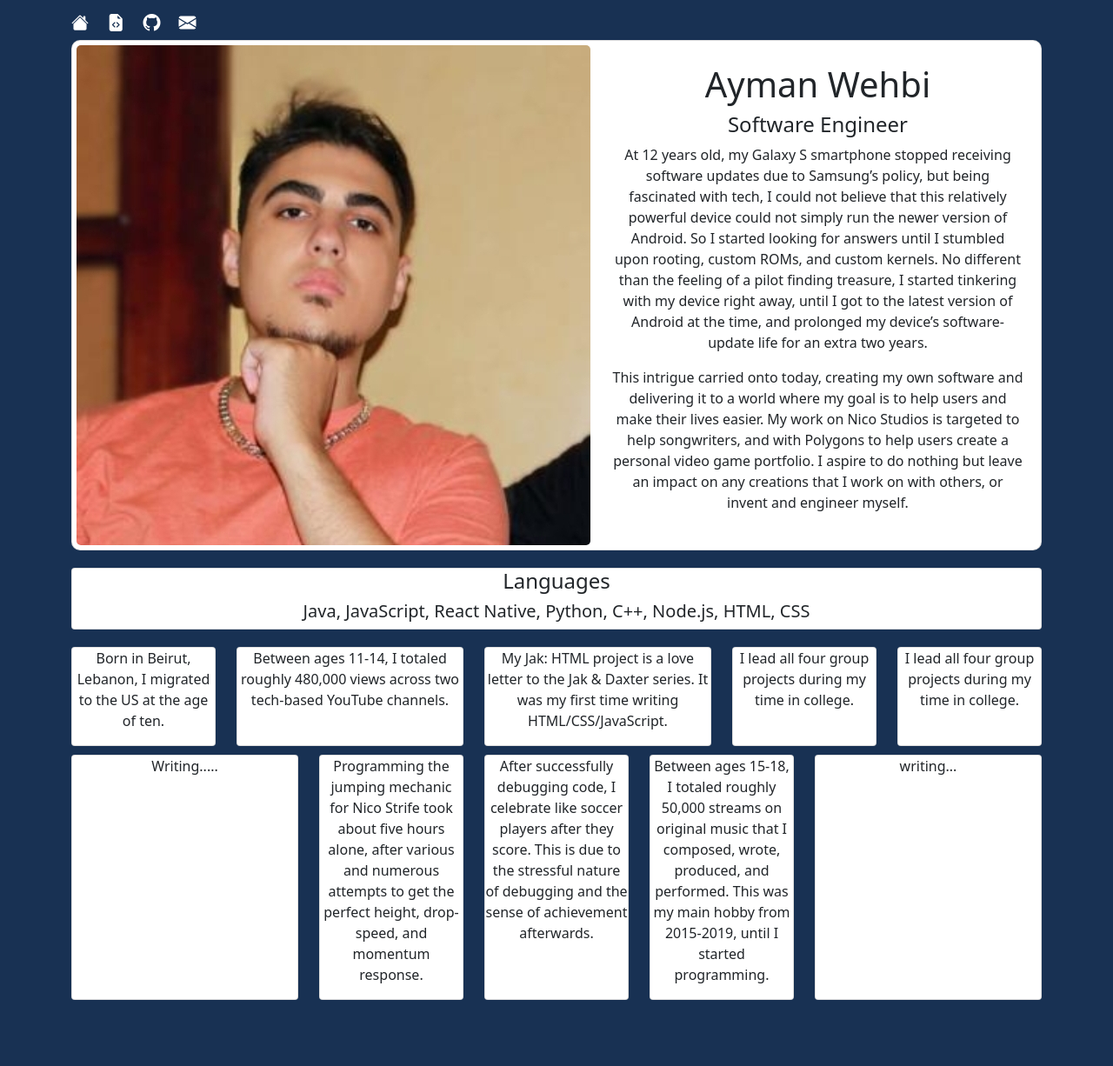
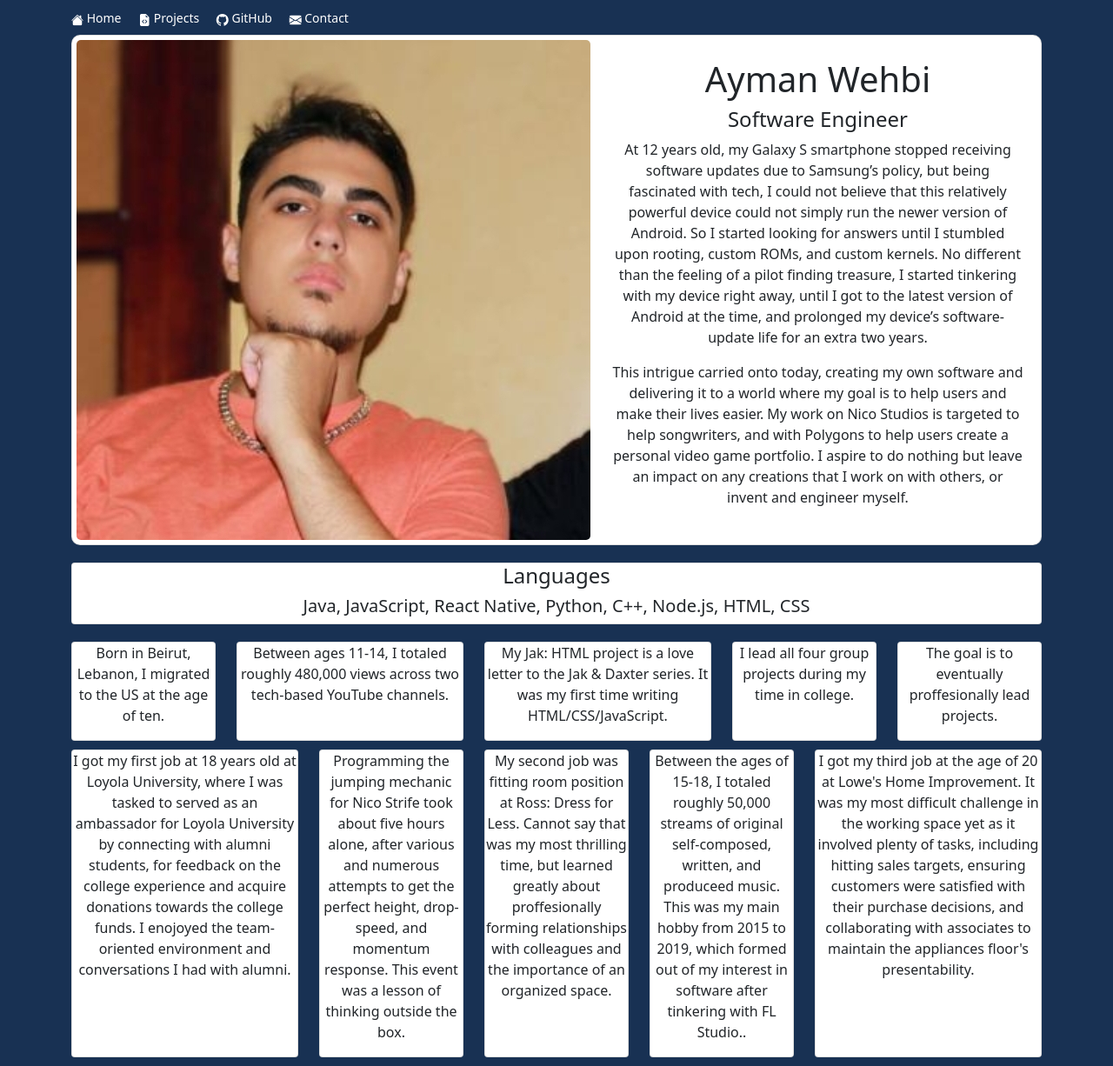
Before and after one commit to ayman-wehbi/Portfolio, a plain HTML site: page about.html in a window 1280 px wide. Shown: the whole page at 87% size. Before the commit the page ends 1160 px from the top, so only its background shows below. Drawn offline with Linux system fonts and the light colour scheme; files whose address does not match are found by name; a web font is replaced by a local one.

Commit message:
Add files via upload

```diff
--- a/about.html
+++ b/about.html
@@ -21,22 +21,29 @@
     <nav class="navbar navbar-default" role="navigation" style="background-color: #183153;">
         <div class="container">
             <div class="navbar-header">
-                <!-- Links to different pages with icons -->
-                <a class="navbar-brand" href="index.html">
-                    <i class="bi bi-house-fill" style="color: white;"></i>
+                <!-- Links to different pages with icons and labels -->
+                <a class="navbar-brand" href="index.html" style="color: white; font-size: 14px;">
+                    <i class="bi bi-house-fill" style="color: white;"></i> Home
                 </a>
-                <a class="navbar-brand" href="projects.html">
-                    <i class="bi bi-file-earmark-code-fill" style="color: white;"></i>
+                <a class="navbar-brand" href="projects.html" style="color: white; font-size: 14px;">
+                    <i class="bi bi-file-earmark-code-fill" style="color: white;"></i> Projects
                 </a>
-                <a class="navbar-brand" href="https://github.com/ayman-wehbi">
-                    <i class="bi bi-github" style="color: white;"></i>
+                <a class="navbar-brand" href="https://github.com/ayman-wehbi" style="color: white; font-size: 14px;">
+                    <i class="bi bi-github" style="color: white;"></i> GitHub
                 </a>
-                <a class="navbar-brand" href="contact.html">
-                    <i class="bi bi-envelope-fill" style="color: white;"></i>
+                <a class="navbar-brand" href="contact.html" style="color: white; font-size: 14px;">
+                    <i class="bi bi-envelope-fill" style="color: white;"></i> Contact
                 </a>
             </div>
         </div>
     </nav>
+
+
+
+
+
+
+
 
     <!-- Main content container -->
     <main class="container text-center" id="content">
@@ -96,7 +103,7 @@
             <!-- Fact #6 -->
             <div class="col-md-2">
                 <div class="card align-self-start" style="height: 100%;">
-                    <p>I lead all four group projects during my time in college.</p>
+                    <p>The goal is to eventually proffesionally lead projects.</p>
                 </div>
             </div>
         </div>
@@ -105,14 +112,14 @@
             <!-- Fact #7 -->
             <div class="col-md-3">
                 <div class="card" style="height: 100%;">
-                    <p>Writing.....</p>
+                    <p>I got my first job at 18 years old at Loyola University, where I was tasked to served as an ambassador for Loyola University by connecting with alumni students, for feedback on the college experience and acquire donations towards the college funds. I enojoyed the team-oriented environment and conversations I had with alumni.</p>
                 </div>
             </div>
 
             <!-- Fact #10 -->
             <div class="col-md-2">
                 <div class="card" style="height: 100%;">
-                    <p>Programming the jumping mechanic for Nico Strife took about five hours alone, after various and numerous attempts to get the perfect height, drop-speed, and momentum response.</p>
+                    <p>Programming the jumping mechanic for Nico Strife took about five hours alone, after various and numerous attempts to get the perfect height, drop-speed, and momentum response. This event was a lesson of thinking outside the box.</p>
                 </div>
             </div>
 
@@ -122,21 +129,21 @@
                 <!-- Fact #2 -->
                 <div class="col-md-2">
                     <div class="card align-self-start" style="height: 100%;">
-                        <p>After successfully debugging code, I celebrate like soccer players after they score. This is due to the stressful nature of debugging and the sense of achievement afterwards.</p>
+                        <p>My second job was fitting room position at Ross: Dress for Less. Cannot say that was my most thrilling time, but learned greatly about proffesionally forming relationships with colleagues and the importance of an organized space.</p>
                     </div>
                 </div>
 
             <!-- Fact #8 -->
             <div class="col-md-2">
                 <div class="card align-self-start" style="height: 100%;">
-                    <p>Between ages 15-18, I totaled roughly 50,000 streams on original music that I composed, wrote, produced, and performed. This was my main hobby from 2015-2019, until I started programming.</p>
+                    <p>Between the ages of 15-18, I totaled roughly 50,000 streams of original self-composed, written, and produceed music. This was my main hobby from 2015 to 2019, which formed out of my interest in software after tinkering with FL Studio..</p>
                 </div>
             </div>
 
             <!-- Fact #9 -->
             <div class="col-md-3">
                 <div class="card" style="height: 100%;">
-                    <p>writing...</p>
+                    <p>I got my third job at the age of 20 at Lowe's Home Improvement. It was my most difficult challenge in the working space yet as it involved plenty of tasks, including hitting sales targets, ensuring customers were satisfied with their purchase decisions, and collaborating with associates to maintain the appliances floor's presentability.</p>
                 </div>
             </div>
         </div>
```
Also changed, not shown: contact.html (+9 -8 lines), index.html (+6 -6 lines), projects.html (+12 -43 lines), assets/nico.PNG.
